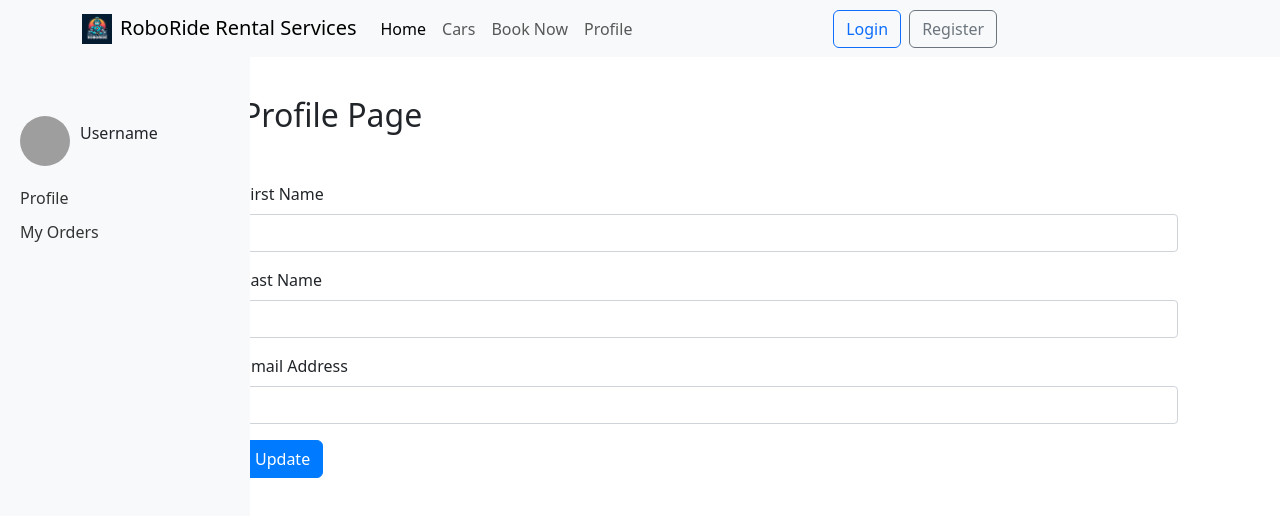
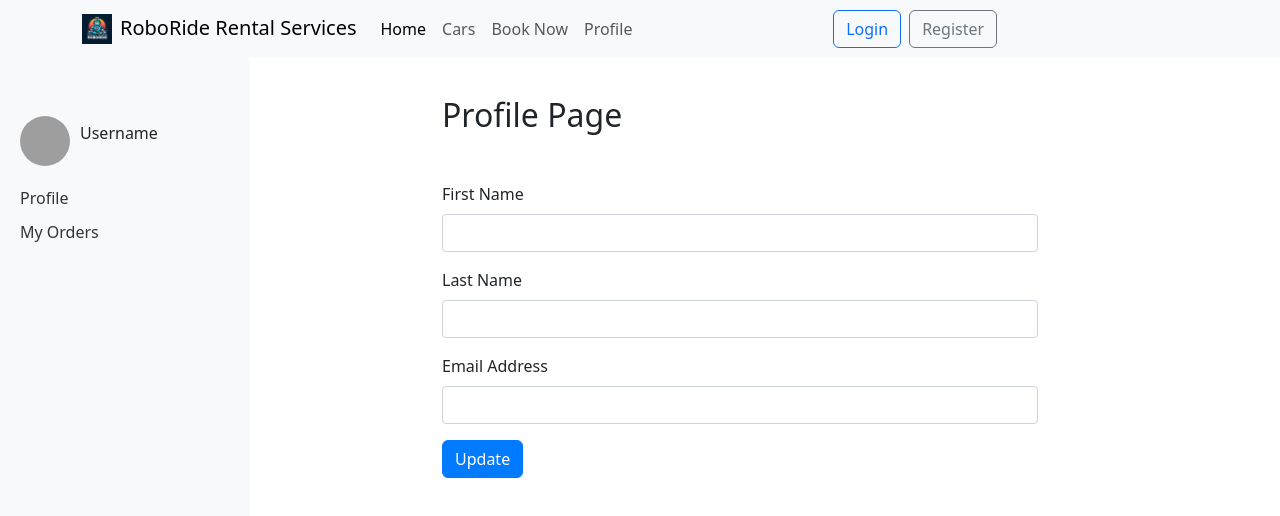
Before and after one commit to EarthCaspian/project-rbride, a React (Create React App) app: page /profile in a window 1280 px wide. Shown: the top 516 px of the page. Built offline with nearby package versions, Linux system fonts and the light colour scheme; grey boxes are pictures that could not be loaded.

Commit message:
css fixes to contain the styles locally

```diff
--- a/src/pages/Profile/Profile/Profile.css
+++ b/src/pages/Profile/Profile/Profile.css
@@ -19,12 +19,12 @@ label {
     margin-bottom: 3rem;
 }
 
-form{
+.profile form{
     margin-left: 10rem;
 }
 
-input[type="text"],
-input[type="email"] {
+.profile input[type="text"],
+.profile input[type="email"] {
     width: calc(100% - 20px);
     padding: 0.375rem 0.75rem;
     font-size: 1rem;
--- a/src/pages/Profile/Profile/Profile.tsx
+++ b/src/pages/Profile/Profile/Profile.tsx
@@ -67,7 +67,7 @@ const Profile = () => {
     };
 
     return (
-        <div className="container mt-5">
+        <div className="profile container mt-5">
             <Sidebar />
             <h2 className="title">Profile Page</h2>
             <form onSubmit={handleSubmit}>
```
